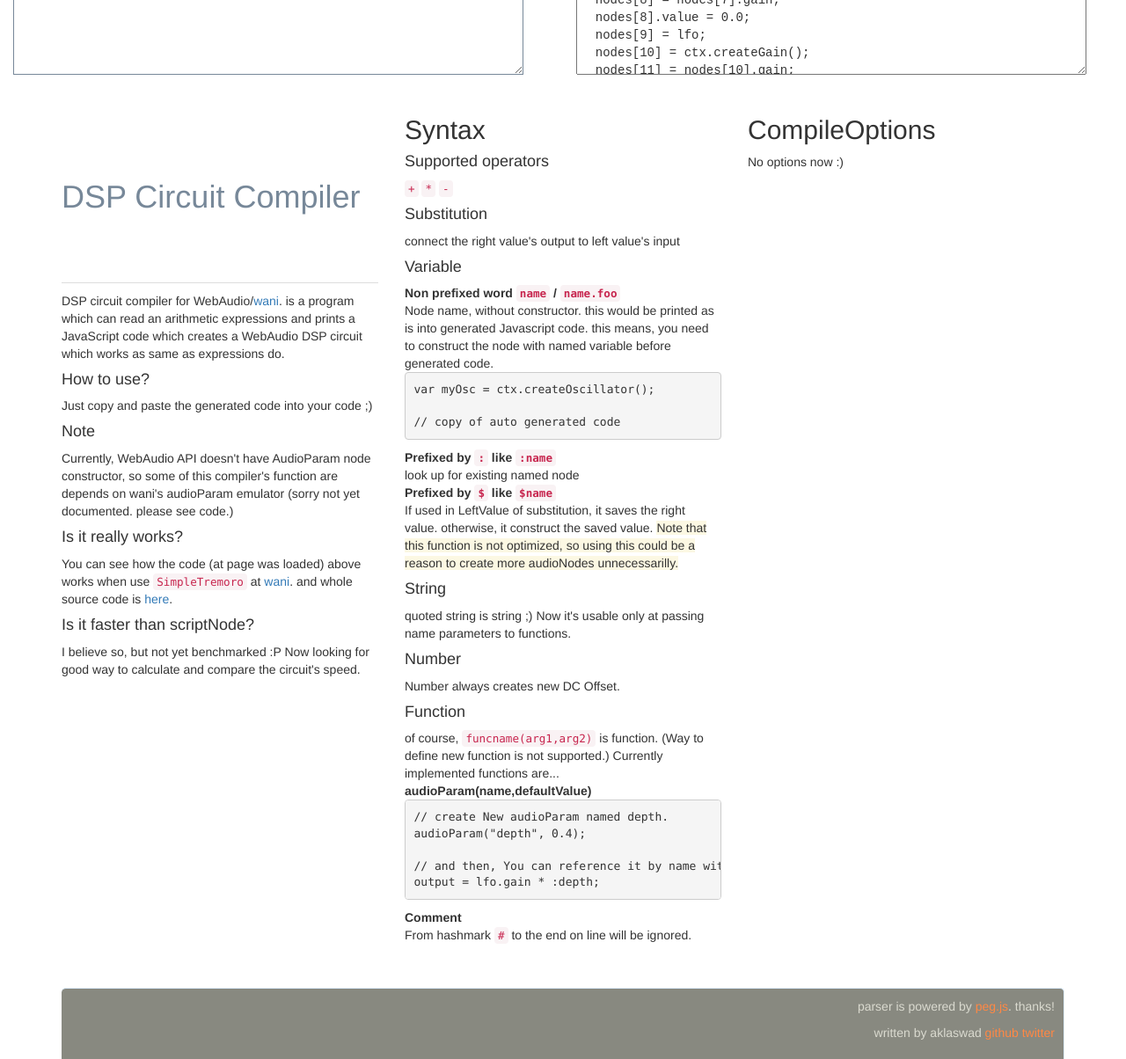
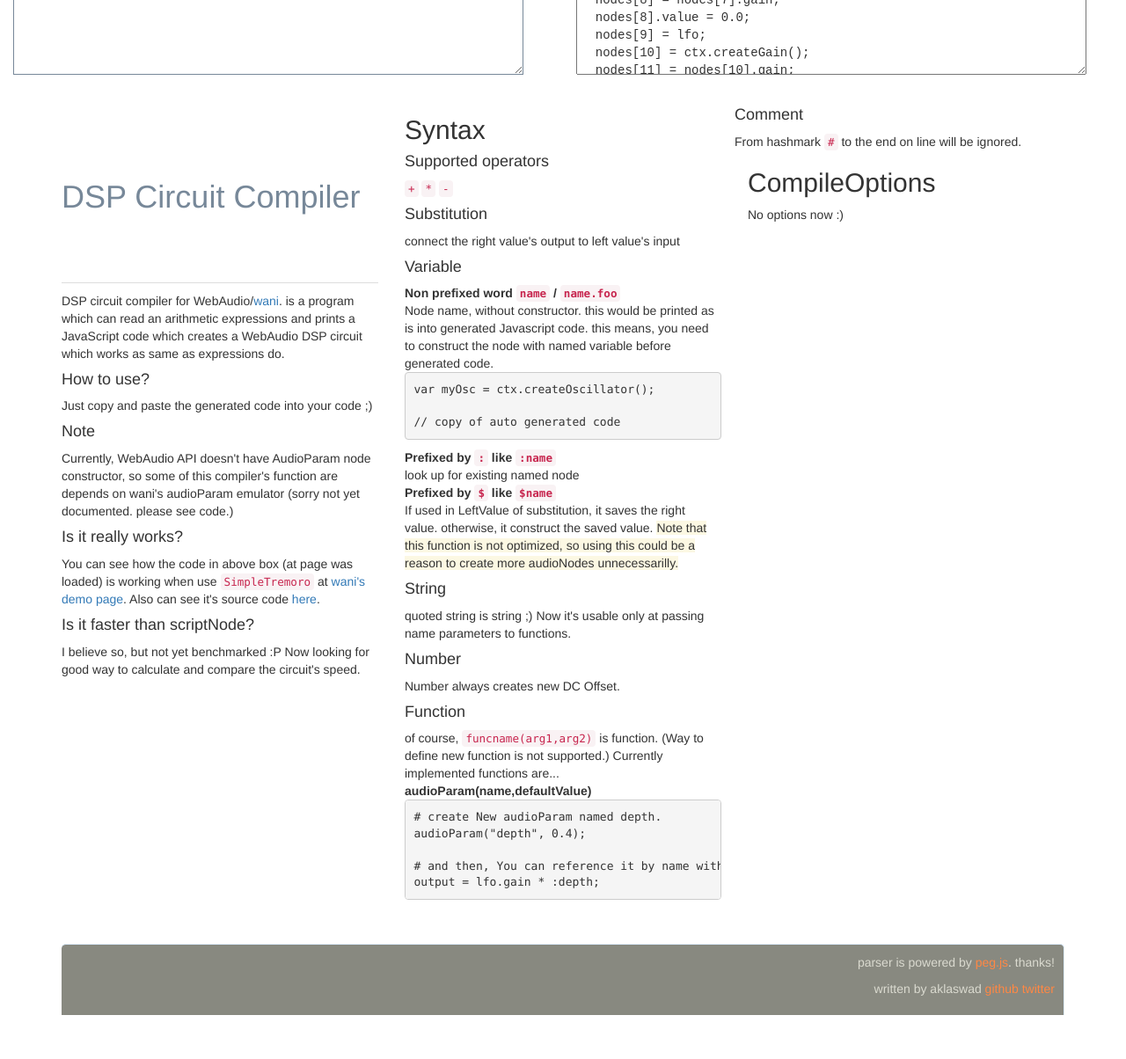
Before and after one commit to aklaswad/alligata, a website: page site/dsp-circuit-compiler.html in a window 1280 px wide. Shown: the part 303-1507 px from the top of the page at 88% size. After the commit the page ends 1457 px from the top, so only its background shows below. Drawn offline with nearby package versions, Linux system fonts and the light colour scheme.

Commit message:
Document

```diff
--- a/site/dsp-circuit-compiler.html
+++ b/site/dsp-circuit-compiler.html
@@ -148,7 +148,7 @@ outlet.gain = lfo * 0.5 * :depth + (1 - :depth );</textarea>
           <h4>Note</h4>
           Currently, WebAudio API doesn't have AudioParam node constructor, so some of this compiler's function are depends on wani's audioParam emulator (sorry not yet documented. please see code.)</p>
         <p><h4>Is it really works?</h4>
-          You can see how the code (at page was loaded) above works when use <code>SimpleTremoro</code> at <a href="http://aklaswad.github.io/wani">wani</a>. and whole source code is <a href="https://github.com/aklaswad/wani/blob/master/sample/SimpleTremolo.js">here</a>.</p>
+          You can see how the code in above box (at page was loaded) is working when use <code>SimpleTremoro</code> at <a href="http://aklaswad.github.io/wani">wani's demo page</a>. Also can see it's source code <a href="https://github.com/aklaswad/wani/blob/master/sample/SimpleTremolo.js">here</a>.</p>
         <p><h4>Is it faster than scriptNode?</h4>
           I believe so, but not yet benchmarked :P Now looking for good way to calculate and compare the circuit's speed.</p>
       </div>
@@ -187,16 +187,18 @@ var myOsc = ctx.createOscillator();
           <dt>audioParam(name,defaultValue)</dt>
           <dd>
 <pre>
-// create New audioParam named depth.
+# create New audioParam named depth.
 audioParam("depth", 0.4);
 
-// and then, You can reference it by name with ':' prefix.
+# and then, You can reference it by name with ':' prefix.
 output = lfo.gain * :depth;
 </pre>
           </dd>
-          <dt>Comment</dt>
-          <dd>From hashmark <code>#</code> to the end on line will be ignored.</dd>
         </dl>
+      </div>
+      <div>
+        <h4>Comment</h4>
+          From hashmark <code>#</code> to the end on line will be ignored.
       </div>
       <div class="col-lg-4 col-md-4 col-sm-4">
         <h2>CompileOptions</h2>
```
